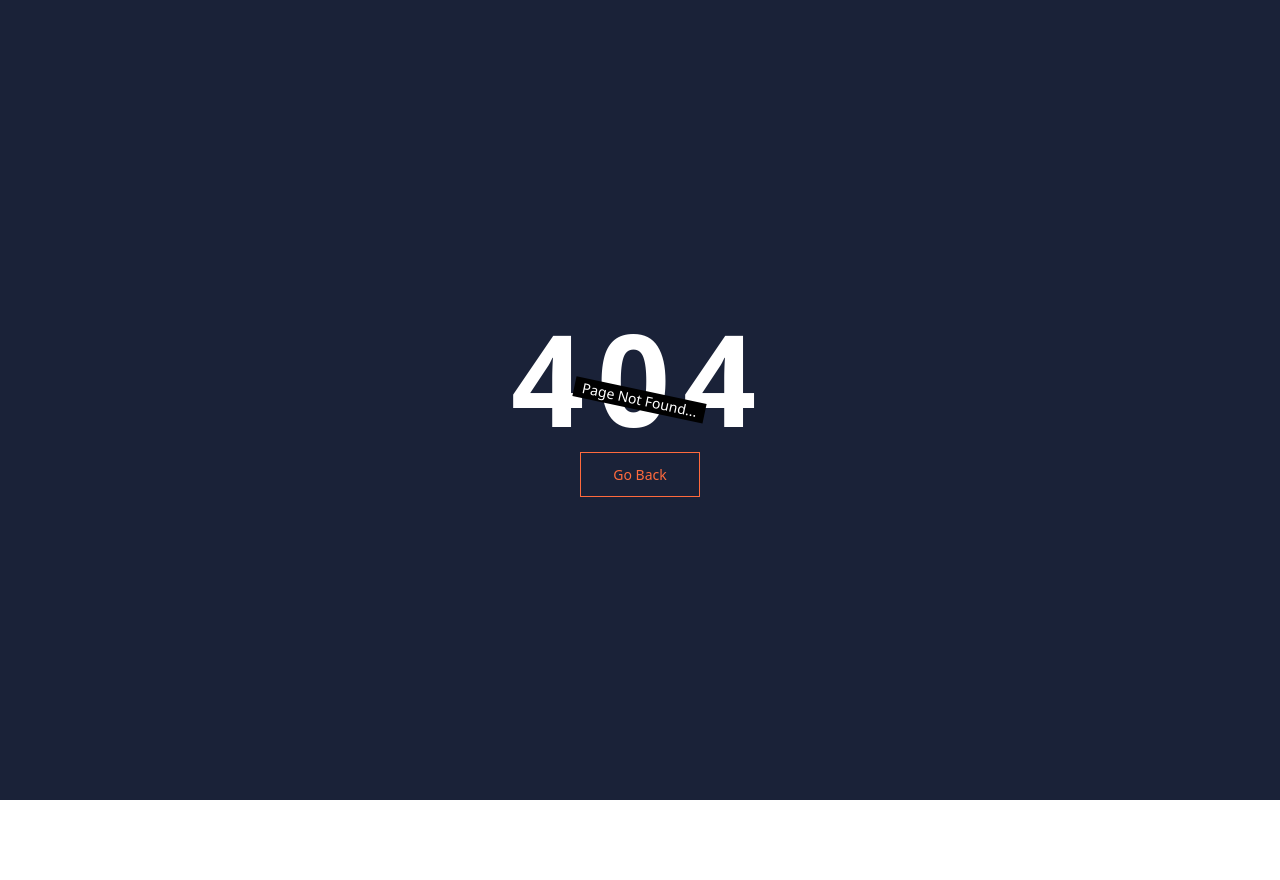
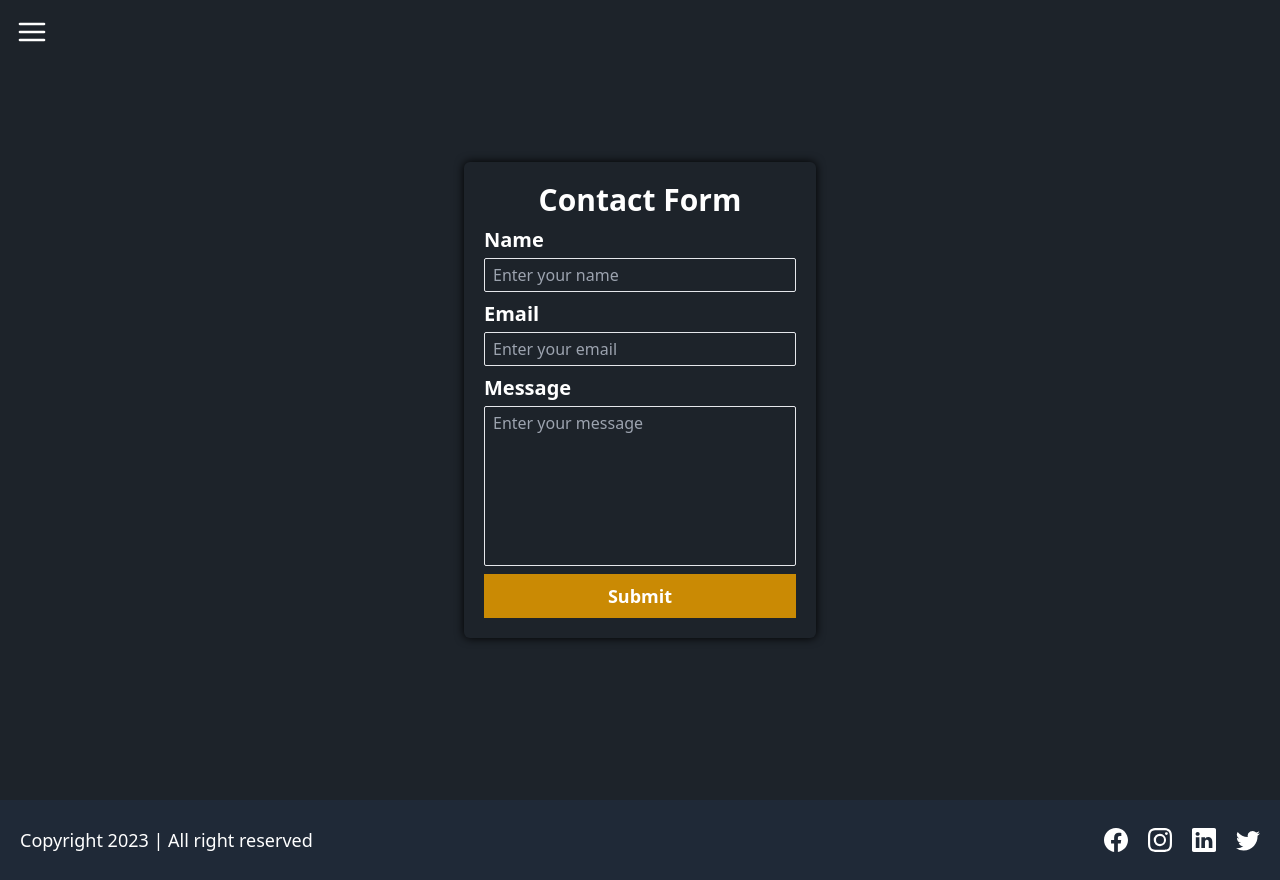
Before and after one commit to avinasharex/lms_frontend, a React (Vite) app: page /contact in a window 1280 px wide. Before the commit this address had no page. Before the commit the page ends 800 px from the top, so only its background shows below. Built offline with nearby package versions, Linux system fonts and the light colour scheme.

Commit message:
Added contact page

```diff
--- a/src/App.jsx
+++ b/src/App.jsx
@@ -2,6 +2,7 @@
 import { Route, Routes } from "react-router-dom"
 
 import AboutPage from "./Pages/AboutPage"
+import Contact from "./Pages/Contact"
 import CourseList from "./Pages/Course/CourseList"
 import HomePage from "./Pages/HomePage"
 import Login from "./Pages/Login"
@@ -15,11 +16,13 @@ function App() {
    <>
    <Routes>
     <Route path="/" element={<HomePage></HomePage>}></Route>
+    <Route path="/courses" element={<CourseList></CourseList>}></Route>
     <Route path="/about" element={<AboutPage></AboutPage>}></Route>
+    <Route path="/contact" element={<Contact></Contact>}></Route>
+
+
     <Route path="/signup" element={<Signup></Signup>}></Route>
     <Route path="/login" element={<Login></Login>}></Route>
-
-    <Route path="/courses" element={<CourseList></CourseList>}></Route>
 
     <Route path="*" element={<NotFound></NotFound>}></Route>
    </Routes>
--- /dev/null
+++ b/src/Helpers/endPoint.js
@@ -0,0 +1,4 @@
+export function endPoint(){
+    const endPoint = `http://localhost:5000/api/v1/`
+    return endPoint
+}
--- /dev/null
+++ b/src/Helpers/regexMatcher.js
@@ -0,0 +1,7 @@
+export function isEmail(string){
+   return string.match(/^[a-zA-Z0-9._%+-]+@[a-zA-Z0-9.-]+\.[a-zA-Z]{2,}$/)
+}
+
+export function isValidPassword(string){
+   return string.match(/^(?=.*[A-Za-z])(?=.*\d)(?=.*[@$!%*?&])[A-Za-z\d@$!%*?&]{8,}$/)
+}
--- /dev/null
+++ b/src/Pages/Contact.jsx
@@ -0,0 +1,90 @@
+import { useState } from "react"
+import toast from "react-hot-toast"
+
+import { isEmail } from "../Helpers/regexMatcher"
+import HomeLayout from "../Layouts/HomeLayout"
+
+function Contact() {
+  const [userInput,setUserInput] = useState({
+    name: '',
+    email: '',
+    message: ''
+  })
+
+  function handleUserInput(e){
+    const {name,value} = e.target
+    setUserInput({
+      ...userInput,
+      [name]: value
+    })
+  }
+
+  async function onFormSubmit(e){
+    e.preventDefault()
+    if(!userInput.email || !userInput.name || !userInput.message){
+      toast.error("All field are manadatory")
+      return
+    }
+    if(!isEmail(userInput.email)){
+      toast.error("Invalid email id")
+      return
+    }
+  }
+  return (
+    <HomeLayout>
+      <div className="flex items-center justify-center h-[100vh]">
+      <form noValidate onSubmit={onFormSubmit} className="flex flex-col items-center justify-center gap-2 p-5 text-white shadow-[0_0_10px_black] rounded-md w-[22rem]">
+
+        <h1 className="text-3xl font-semibold">
+          Contact Form
+        </h1>
+
+        <div className="flex flex-col w-full gap-1">
+            <label htmlFor="name" className="text-xl font-semibold">Name</label>
+            <input
+            type="text"
+            className="bg-transparent border px-2 py-1 rounded-sm"
+            id="name"
+            name="name"
+            placeholder="Enter your name"
+            onChange={handleUserInput}
+            value={userInput.name}
+             />
+        </div>
+
+        <div className="flex flex-col w-full gap-1">
+            <label htmlFor="email" className="text-xl font-semibold">Email</label>
+            <input
+            type="email"
+            className="bg-transparent border px-2 py-1 rounded-sm"
+            id="email"
+            name="email"
+            placeholder="Enter your email"
+            onChange={handleUserInput}
+            value={userInput.email}
+             />
+        </div>
+
+        <div className="flex flex-col w-full gap-1">
+            <label htmlFor="message" className="text-xl font-semibold">Message</label>
+            <textarea
+            className="bg-transparent border px-2 py-1 rounded-sm resize-none h-40"
+            id="message"
+            name="message"
+            placeholder="Enter your message"
+            onChange={handleUserInput}
+            value={userInput.message}
+             />
+        </div>
+
+        <button type="submit" className="w-full bg-yellow-600 hover:bg-yellow-500 transition-all ease-in-out duration-300 py-2 font-semibold text-lg cursor-pointer">
+          Submit
+        </button>
+
+      </form>
+      </div>
+    </HomeLayout>
+  )
+}
+
+export default Contact
--- a/src/Pages/Signup.jsx
+++ b/src/Pages/Signup.jsx
@@ -4,6 +4,7 @@ import { BsPersonCircle } from "react-icons/bs";
 import { useDispatch } from "react-redux";
 import { Link, useNavigate } from "react-router-dom";
 
+import { isEmail, isValidPassword } from "../Helpers/regexMatcher";
 import HomeLayout from "../Layouts/HomeLayout";
 import { createAccount } from "../Redux/Slices/AuthSlice";
 
@@ -57,14 +58,12 @@ function Signup() {
       toast.error("Name should be atlest 5 character");
       return;
     }
-    if (
-      !signupData.email.match(/^[a-zA-Z0-9._-]+@[a-zA-Z0-9.-]+\.[a-zA-Z]{2,4}$/)
-    )
+    if (!isEmail(signupData.email))
     {
         toast.error("Invalid email id");
         return;
     }
-if(!signupData.password.match()){
+if(!isValidPassword(signupData.password)){
     toast.error("Password must be at least one letter (uppercase or lowercase),one digit (0-9), one special character among @$!%*?& and minimum length of 8 characters");
         return;
 }
```
